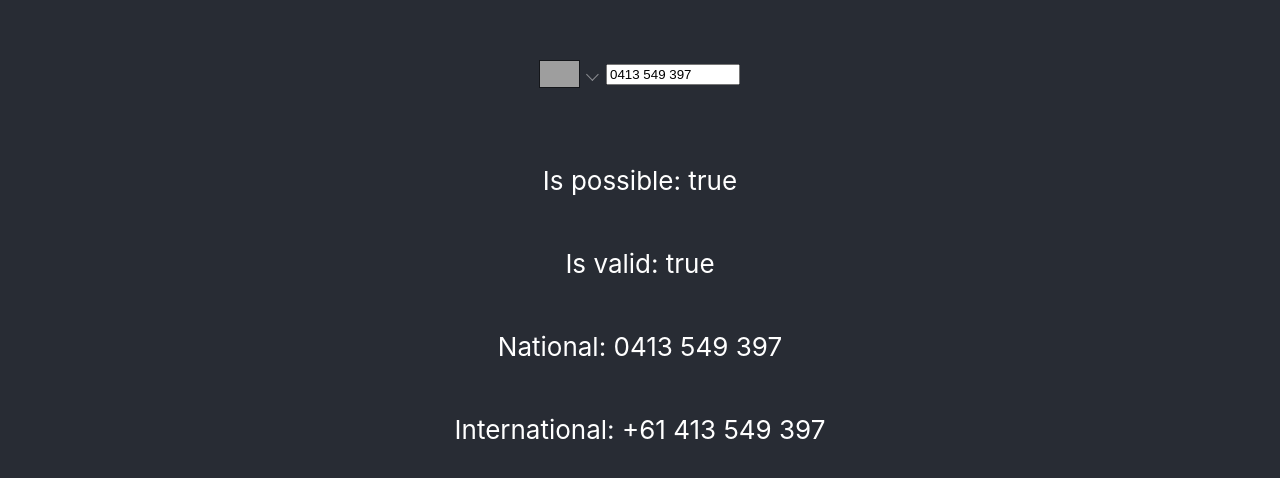
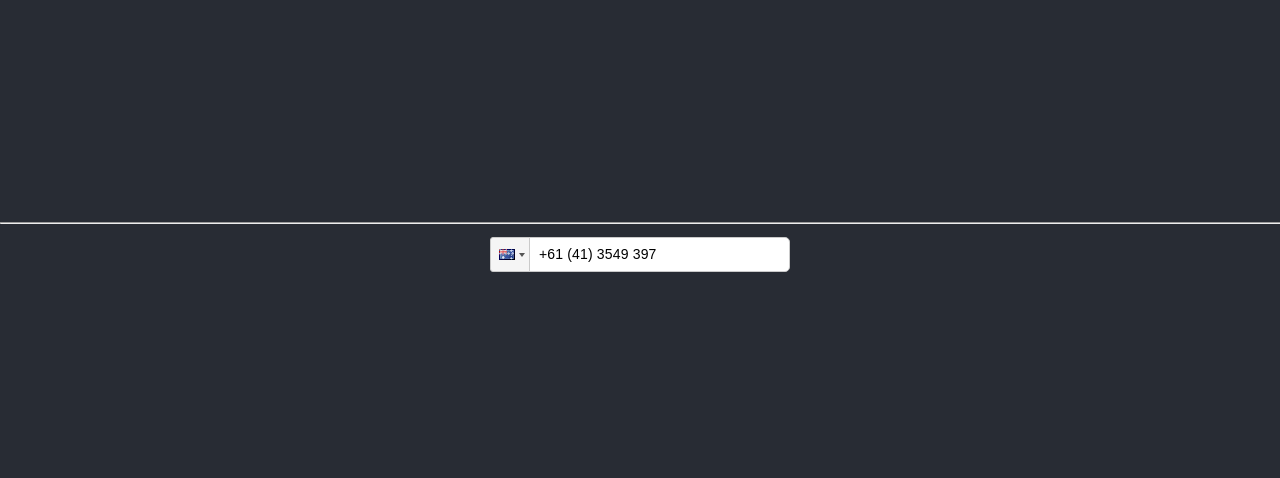
Before and after one commit to EmilyGongVL/international_mobile_input, a React (Create React App) app: page / in a window 1280 px wide. Shown: the part 134-612 px from the top of the page. Built offline with nearby package versions, Linux system fonts and the light colour scheme; grey boxes are pictures that could not be loaded.

Commit message:
feat: combine two library to validate number

```diff
--- a/package.json
+++ b/package.json
@@ -6,8 +6,10 @@
     "@testing-library/jest-dom": "^5.16.5",
     "@testing-library/react": "^13.4.0",
     "@testing-library/user-event": "^13.5.0",
+    "libphonenumber-js": "^1.10.15",
     "react": "^18.2.0",
     "react-dom": "^18.2.0",
+    "react-phone-input-2": "^2.15.1",
     "react-phone-number-input": "^3.2.13",
     "react-scripts": "5.0.1",
     "web-vitals": "^2.1.4"
--- a/src/App.js
+++ b/src/App.js
@@ -7,21 +7,55 @@ import PhoneInput, {
   isValidPhoneNumber,
   isPossiblePhoneNumber,
 } from "react-phone-number-input";
+
+import ReactPhoneInput from "react-phone-input-2";
+import "react-phone-input-2/lib/style.css";
+
 const getMember = { mobile: "+61413549397" };
 function App() {
   const [value, setValue] = useState(getMember.mobile);
   console.log(value);
 
+  const [phone, setPhone] = useState("+61 413549397");
+  const handleChange = (value) => {
+    console.log(value);
+    setValue(`+${value}`);
+  };
+
   return (
     <div className="App">
       <header className="App-header">
-        <div style={{ width: "200px" }}>
+        <div style={{ width: "200px", display: "none" }}>
           <PhoneInput
-            initialValueFormat="national"
+            // initialValueFormat="national"
+            international
             placeholder="Enter phone number"
             defaultCountry="AU"
             value={value}
             onChange={setValue}
+            countryCallingCodeEditable={false}
+            countrySelectProps={{}}
+            label="hello"
+          />
+        </div>
+
+        {/* <p>
+          Is possible:{" "}
+          {value && isPossiblePhoneNumber(value) ? "true" : "false"}
+        </p> */}
+        {/* <p>Is valid: {value && isValidPhoneNumber(value) ? "true" : "false"}</p> */}
+        {/* <p>National: {value && formatPhoneNumber(value)}</p> */}
+        {/* <p>International: {value && formatPhoneNumberIntl(value)}</p> */}
+        <hr style={{ width: "100%" }} />
+        <div>
+          <ReactPhoneInput
+            country={"au"}
+            value={value}
+            onChange={handleChange}
+            masks
+            enableSearch
+            disableSearchIcon
+            // defaultErrorMessage={"error"}
           />
         </div>
         <p style={{ color: "red" }}>
@@ -29,13 +63,6 @@ function App() {
             ? ""
             : "Please input a correct mobile number"}
         </p>
-        <p>
-          Is possible:{" "}
-          {value && isPossiblePhoneNumber(value) ? "true" : "false"}
-        </p>
-        <p>Is valid: {value && isValidPhoneNumber(value) ? "true" : "false"}</p>
-        <p>National: {value && formatPhoneNumber(value)}</p>
-        <p>International: {value && formatPhoneNumberIntl(value)}</p>
       </header>
     </div>
   );
```
Also changed, not shown: 1 other file (tests, documents, lock files or other folders).
